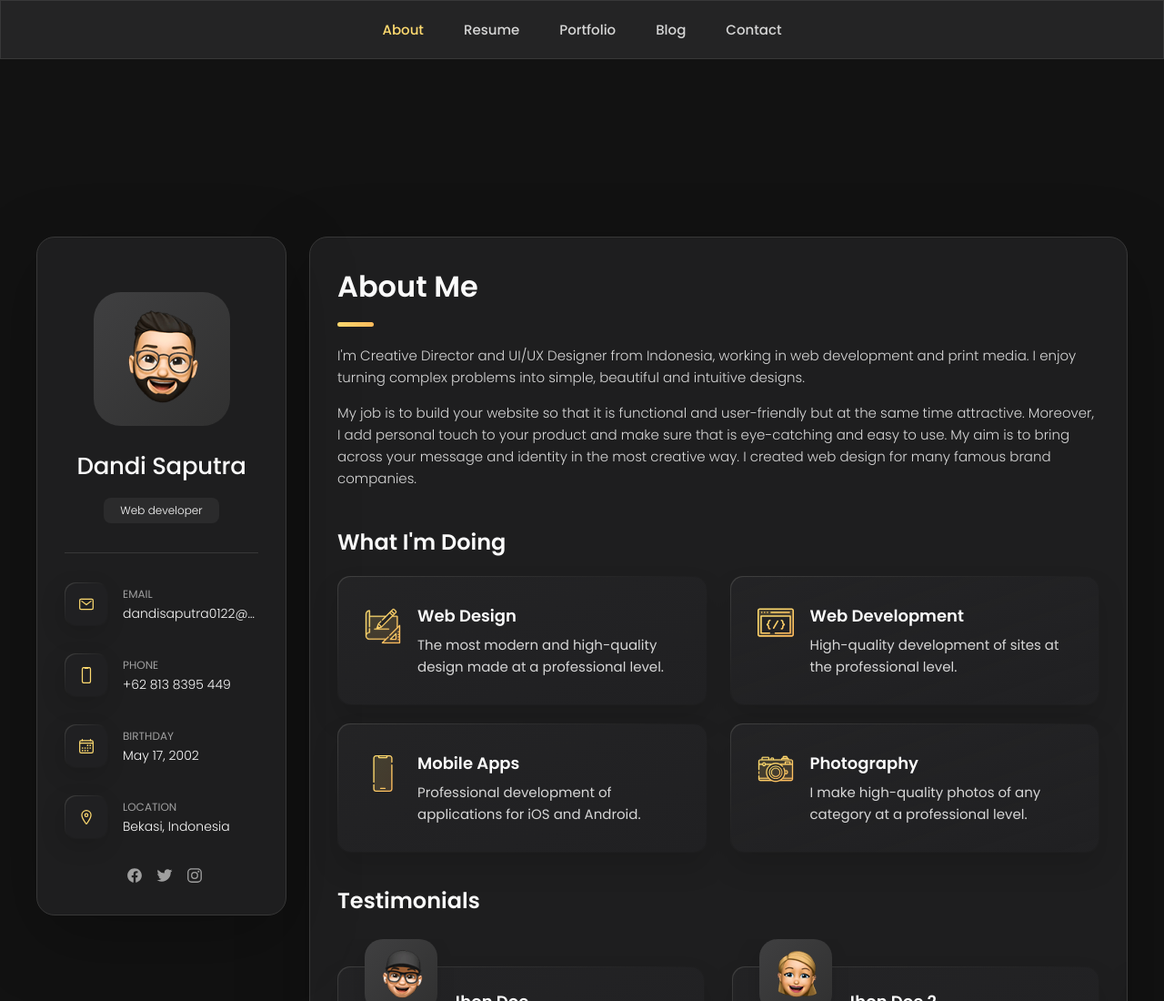
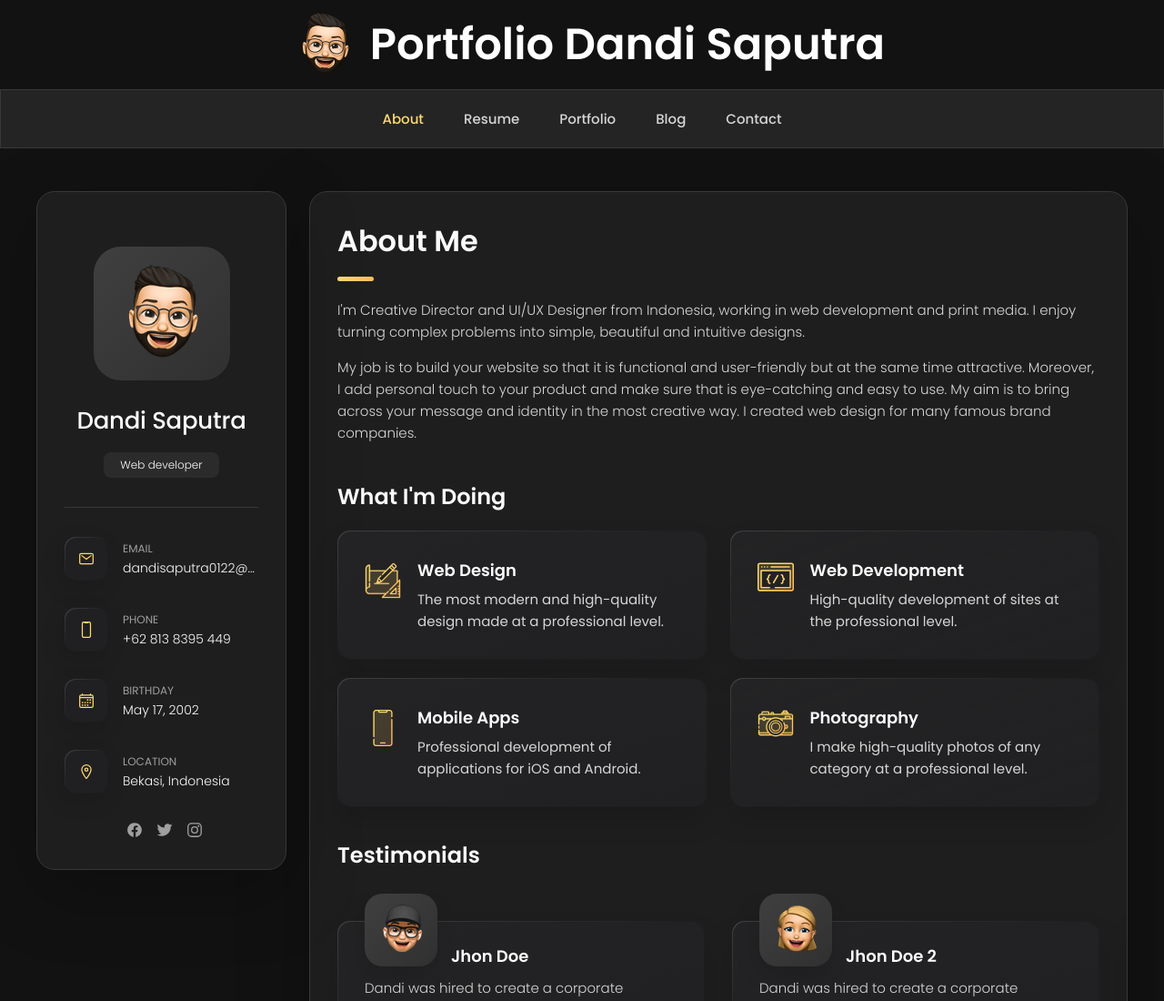
Before and after one commit to DandiSaputra17/personal-portfolio, a plain HTML site: page index.html in a window 1280 px wide. Shown: the top 1100 px of the page at 91% size. Drawn offline with nearby package versions, Linux system fonts and the light colour scheme.

```diff
--- a/assets/css/style.css
+++ b/assets/css/style.css
@@ -481,7 +481,7 @@
 .header {
   background-image: url=(".../assets/images/bgheader.jpg");
   width: 100%;
-  height: 200px;
+  height: 150px;
 }
 
 /*-----------------------------------*\
@@ -1733,7 +1733,7 @@
 
   .header {
     width: 100%;
-    height: 200px;
+    height: 150px;
     background-image: src("./assets/images/bgheader.jpg");
   }
 
--- a/index.html
+++ b/index.html
@@ -31,10 +31,10 @@
     - #MAIN
   -->
   <header class="header">
-    <!-- <div class="headnav">
+    <div class="headnav">
       <img class="img1" src="./assets/images/my-avatar.png" alt="Dandi Saputra" width="100">
       <h1 class="portname">Portfolio Dandi Saputra</h1>
-    </div> -->
+    </div>
     <!--
         - #NAVBAR
       -->
@@ -80,7 +80,7 @@
         </figure>
 
         <div class="info-content">
-          <h1 class="name" title="Richard hanrick">Dandi Saputra</h1>
+          <h1 class="name" title="Dandi Saputra">Dandi Saputra</h1>
 
           <p class="title">Web developer</p>
         </div>
```
